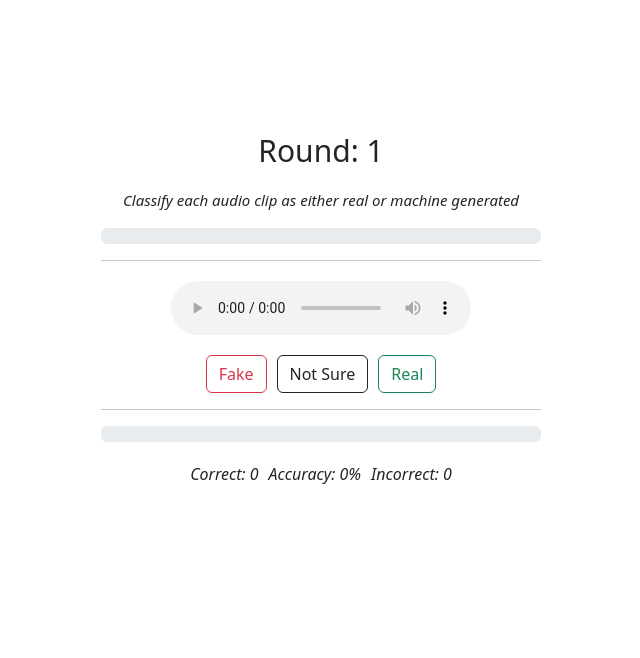
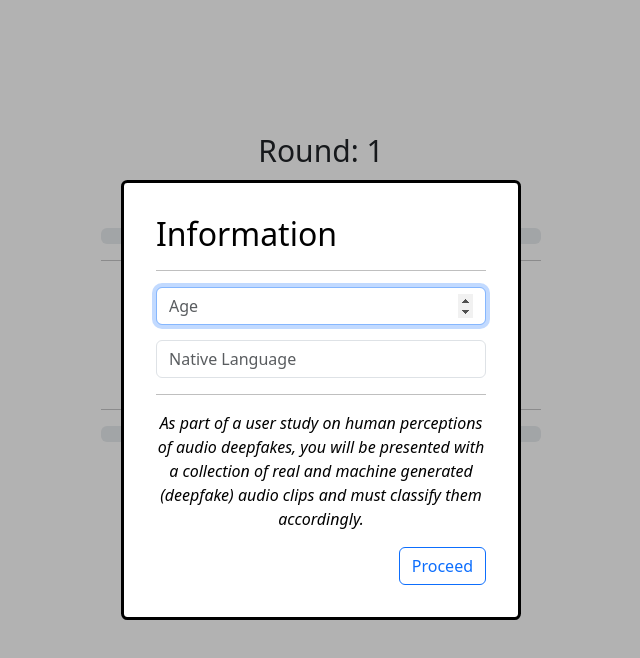
Before and after one commit to UmarRamzan/Audio-Deepfake-Measurements, a SvelteKit app in the folder web_app/: page / in a window 1280 px wide. Shown: the top 658 px of the page, without its empty margins (319-959 px from the left). Built offline with nearby package versions, Linux system fonts and the light colour scheme; no server answers; the database is empty.

Commit message:
Update +page.svelte

```diff
--- a/web_app/src/routes/+page.svelte
+++ b/web_app/src/routes/+page.svelte
@@ -5,7 +5,7 @@
     import { scale, fade} from "svelte/transition";
     import { quintOut } from "svelte/easing";
 
-	let showModal = false;
+	let showModal = true;
 
     let dialog;
 
@@ -158,6 +158,8 @@
     }
 
     async function saveChoice(choice) {
+
+        if (userId == null) { showModal=true; return}
 
         if (savingChoice) { return }
         if (loadingAudio) { return }
```
